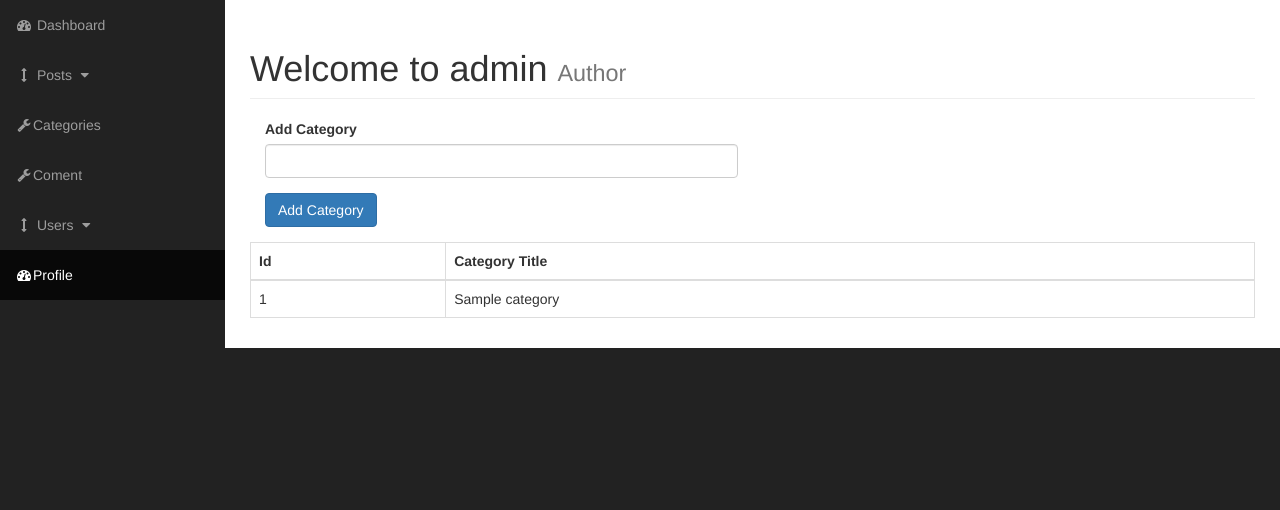
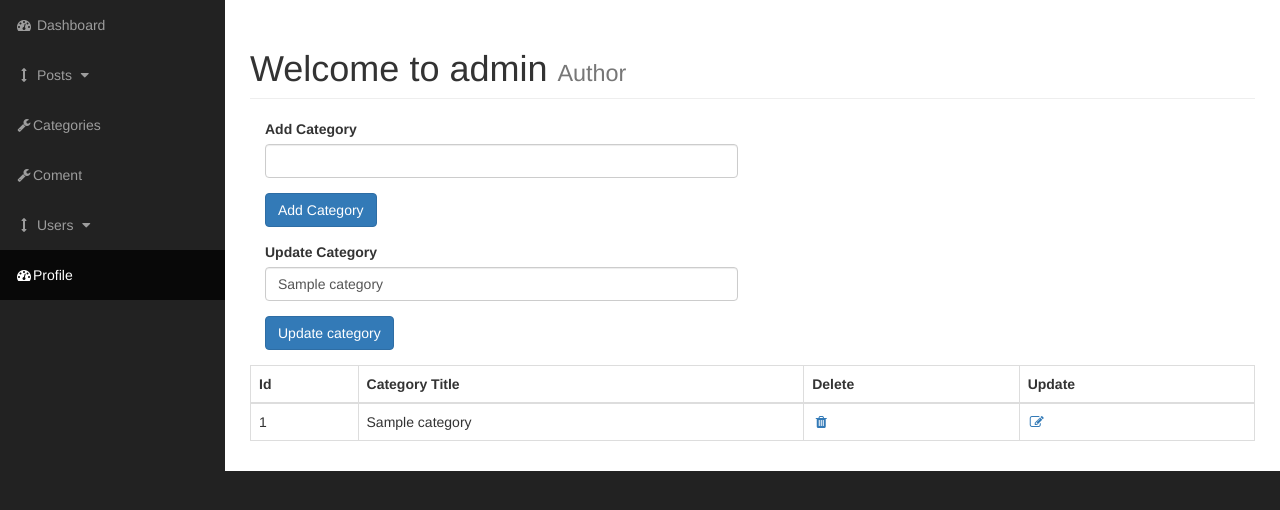
Before and after one commit to Maksi325/E-commerce-website-With-PHP, a PHP site: page /admin/categories.php?edit=1 in a window 1280 px wide. Shown: the part 51-561 px from the top of the page. Run offline with PHP 8.4, Linux system fonts and the light colour scheme; tables that the repository leaves empty or names only in its code hold one stand-in row (values such as "Sample post").

Commit message:
Add Deleting and updating categories on admin / Category

```diff
--- a/admin/categories.php
+++ b/admin/categories.php
@@ -30,6 +30,7 @@
                                         die('Querry Falied: ' . mysqli_error($connection));
                                     }
                                 }
+                                header("Location: categories.php");
                             }
                             ?>
 
@@ -39,17 +40,27 @@
                                 <div class="form-group">
                                     <input class="form-control" type="text" name="cat_title">
                                 </div>
+
                                 <div class="form-group">
-                                <input class="btn btn-primary" type="submit" name="submit" value="Add Category">
+                                    <input class="btn btn-primary" type="submit" name="submit" value="Add Category">
                                 </div>
                             </form>
+
+                            <?php
+                            // Updating categories
+                            if(isset($_GET['edit'])){
+                                include "includes/Update_categories.php";
+                            }?>
+
+
+
+
                         </div>
 
 
                         <?php
 
-                            $query = "Select * from categories ";
-                            $result = mysqli_query($connection,$query);
+
                         ?>
                         <div class="col_xs_6">
                             <table class="table table-bordered table-hover">
@@ -57,20 +68,38 @@
                                     <tr>
                                         <th>Id</th>
                                         <th>Category Title</th>
+                                        <th>Delete</th>
+                                        <th>Update</th>
                                     </tr>
                                 </thead>
                                 <tbody>
-                                   <?php
+                                   <?php // Find all categories
+                                    $query = "Select * from categories ";
+                                    $result = mysqli_query($connection,$query);
+
                                     while($row = mysqli_fetch_assoc($result)){
                                     $cat_id = $row['cat_id'];
                                     $cat_title = $row['cat_title'];
                                     echo "<tr>";
                                     echo "<td> {$cat_id} </td>";
                                     echo "<td> {$cat_title} </td>";
+                                    echo "<td><a class = 'fa fa-fw fa-trash' href='categories.php?delete={$cat_id}'></a>  </td>";
+                                    echo "<td><a class='fa fa-fw fa-edit' href='categories.php?edit={$cat_id}'></a>  </td>";
                                     echo"</tr>";
                                 }
 
                                 ?>
+                                <?php // delete post
+                                if(isset($_GET['delete'])){
+                                    $Delete_Id = $_GET['delete'];
+                                    $Delete_querry  = "DELETE FROM `categories` WHERE `categories`.`cat_id` = {$Delete_Id}";
+                                    mysqli_query($connection , $Delete_querry);
+                                    header("Location: categories.php");
+                                }
+
+                                ?>
+
+
                                 </tbody>
                             </table>
                         </div>
@@ -78,6 +107,7 @@
                 </div>
                 <!-- /.row -->
 
+
             </div>
             <!-- /.container-fluid -->
 
--- /dev/null
+++ b/admin/includes/Update_categories.php
@@ -0,0 +1,29 @@
+<form action="" method="post">
+                                <label for="">Update Category</label>
+                                <div class="form-group">
+
+                            <?php
+                                $Update_Id = $_GET['edit'];
+                                $q = mysqli_query($connection , "SELECT * FROM `categories` WHERE cat_id = {$Update_Id};");
+                                while($row = mysqli_fetch_assoc($q)){
+                                    $Update_cat_title = $row['cat_title'];
+                                ?>
+
+                                    <input class="form-control" value='<?php if(isset($Update_cat_title)){echo $Update_cat_title;} ?>' type="text" name="Update_cat_title">
+                                <?php } ?>
+
+                                </div>
+
+                                <div class="form-group">
+                                    <input class="btn btn-primary" type="SUBMIT" name="Update" value="Update category">
+                                </div>
+                            </form>
+
+                            <?php
+                                if(isset($_POST['Update'])){
+                                    $Update_cat_title =  $_POST['Update_cat_title'];
+                                    $Update_cat_query = "UPDATE `categories` SET `cat_title` = '{$Update_cat_title}' WHERE `categories`.`cat_id` = {$Update_Id}";
+                                    $Update_result = mysqli_query($connection,$Update_cat_query);
+                                    header("Location: categories.php");
+                                }
+                             ?>
--- a/admin/includes/header.php
+++ b/admin/includes/header.php
@@ -1,3 +1,4 @@
+<?php   ob_start()  ?>
 <?php include "../includes/db.php";  ?>
 <!DOCTYPE html>
 <html lang="en">
```
